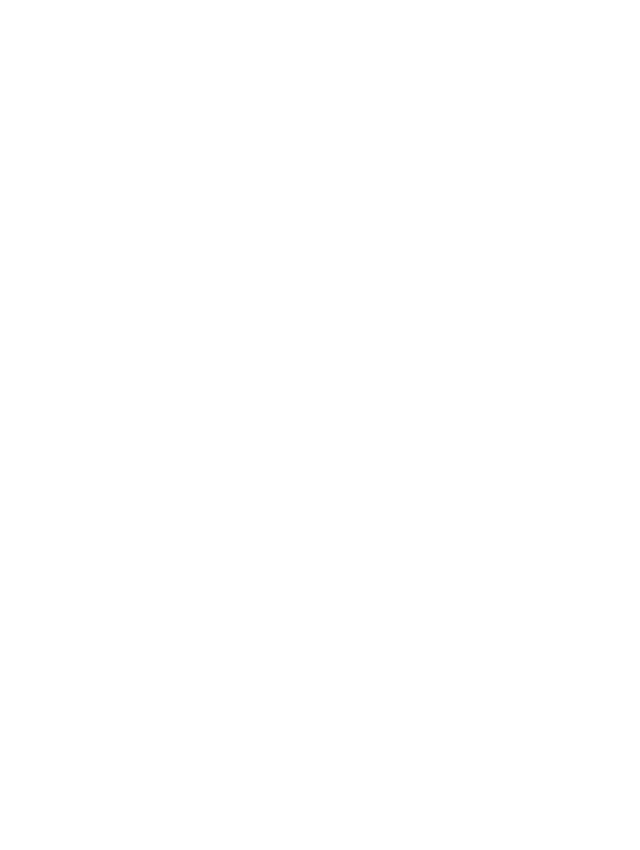
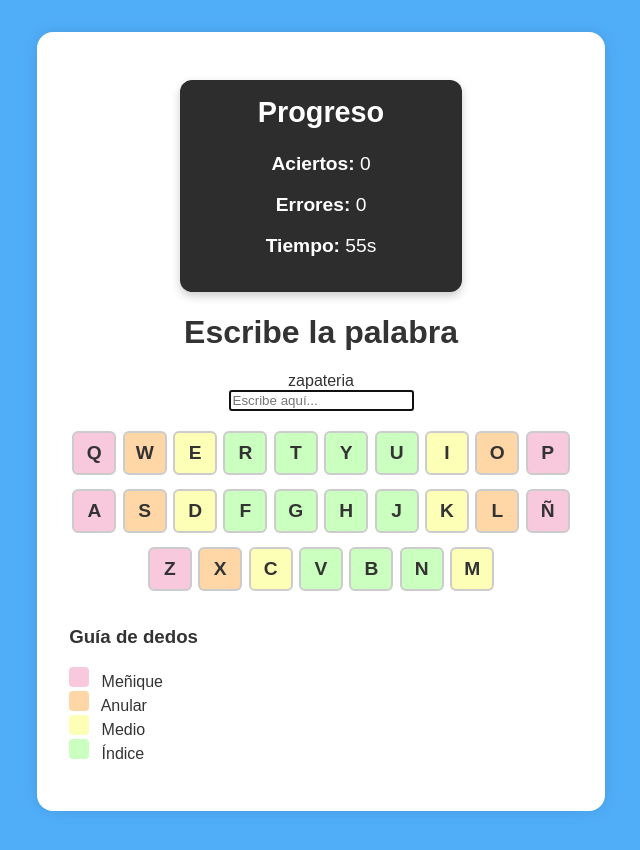
Before and after one commit to majoportillo/ProyectoEmprendedores, a plain HTML site: page MecanografiaJuegos/mecanografiajuego2/juegomeca2.html in a window 1280 px wide. Shown: the whole page, without its empty margins (319-959 px from the left). Before the commit the page ends 800 px from the top, so only its background shows below. Drawn offline with Linux system fonts and the light colour scheme.

Commit message:
Mecanografia juego 2 y html contactarnos y about us

```diff
--- a/MecanografiaJuegos/mecanografiajuego2/juegomeca2.html
+++ b/MecanografiaJuegos/mecanografiajuego2/juegomeca2.html
@@ -0,0 +1,70 @@
+<!DOCTYPE html>
+<html lang="es">
+<head>
+  <meta charset="UTF-8" />
+  <meta name="viewport" content="width=device-width, initial-scale=1" />
+  <title>Juego de Mecanografía - Nivel Avanzado</title>
+  <link rel="stylesheet" href="meca2Style.css" />
+  <script src="meca2.js" defer></script>
+</head>
+<body>
+  <div class="container">
+    <div class="scoreboard">
+      <h2>Progreso</h2>
+      <p><strong>Aciertos:</strong> <span id="score">0</span></p>
+      <p><strong>Errores:</strong> <span id="mistakes">0</span></p>
+      <p><strong>Tiempo:</strong> <span id="timer">10</span>s</p>
+    </div>
+
+    <h1>Escribe la palabra</h1>
+    <div id="word-display" class="word-display">palabra</div>
+    <input type="text" id="input-box" autocomplete="off" placeholder="Escribe aquí..." />
+
+    <div class="keyboard">
+      <div class="row">
+        <div class="key pinky" data-key="Q">Q</div>
+        <div class="key ring" data-key="W">W</div>
+        <div class="key middle" data-key="E">E</div>
+        <div class="key index" data-key="R">R</div>
+        <div class="key index" data-key="T">T</div>
+        <div class="key index" data-key="Y">Y</div>
+        <div class="key index" data-key="U">U</div>
+        <div class="key middle" data-key="I">I</div>
+        <div class="key ring" data-key="O">O</div>
+        <div class="key pinky" data-key="P">P</div>
+      </div>
+      <div class="row">
+        <div class="key pinky" data-key="A">A</div>
+        <div class="key ring" data-key="S">S</div>
+        <div class="key middle" data-key="D">D</div>
+        <div class="key index" data-key="F">F</div>
+        <div class="key index" data-key="G">G</div>
+        <div class="key index" data-key="H">H</div>
+        <div class="key index" data-key="J">J</div>
+        <div class="key middle" data-key="K">K</div>
+        <div class="key ring" data-key="L">L</div>
+        <div class="key pinky" data-key="Ñ">Ñ</div>
+      </div>
+      <div class="row">
+        <div class="key pinky" data-key="Z">Z</div>
+        <div class="key ring" data-key="X">X</div>
+        <div class="key middle" data-key="C">C</div>
+        <div class="key index" data-key="V">V</div>
+        <div class="key index" data-key="B">B</div>
+        <div class="key index" data-key="N">N</div>
+        <div class="key middle" data-key="M">M</div>
+      </div>
+    </div>
+
+    <div class="guide">
+      <h3>Guía de dedos</h3>
+      <ul>
+        <li><span class="color-box pinky"></span> Meñique</li>
+        <li><span class="color-box ring"></span> Anular</li>
+        <li><span class="color-box middle"></span> Medio</li>
+        <li><span class="color-box index"></span> Índice</li>
+      </ul>
+    </div>
+  </div>
+</body>
+</html>
--- a/MecanografiaJuegos/mecanografiajuego2/meca2.js
+++ b/MecanografiaJuegos/mecanografiajuego2/meca2.js
@@ -0,0 +1,117 @@
+const wordDisplay = document.getElementById('word-display');
+const inputBox = document.getElementById('input-box');
+const scoreEl = document.getElementById('score');
+const mistakesEl = document.getElementById('mistakes');
+const timerEl = document.getElementById('timer');
+const keys = document.querySelectorAll('.key');
+const bonusMessage = document.getElementById('bonusMessage');
+
+const correctSound = new Audio('audio/correct.mp3');
+const wrongSound = new Audio('audio/wrong.mp3');
+const bonusSound = new Audio('audio/video-game-bonus.mp3');
+const loseSound = new Audio('audio/video-game-lose-sound.mp3');
+const milestoneSound = new Audio('audio/video-game-score.mp3'); // El sonido de victoria
+
+let currentWord = '';
+let score = 0;
+let mistakes = 0;
+let timeLeft = 60; // Temporizador en segundos
+let typingTimeout;
+
+// Lista de palabras en español
+const words = [
+  "elefante", "mecanografia", "pantalon", "zapato", "computadora", "programacion", "javascript",
+  "desarrollador", "teclado", "pantalla", "abecedario", "bicicleta", "perro", "gato", "escritorio",
+  "ventana", "ordenador", "dinosaurio", "pelicula", "musica", "zapateria"
+];
+
+function generateRandomWord() {
+  return words[Math.floor(Math.random() * words.length)];
+}
+
+function updateScoreboard() {
+  scoreEl.textContent = score;
+  mistakesEl.textContent = mistakes;
+}
+
+function startNewWord() {
+  currentWord = generateRandomWord(); // Genera una palabra aleatoria
+  wordDisplay.textContent = currentWord;
+  inputBox.value = ''; // Limpia el campo de entrada
+  inputBox.focus();
+}
+
+function resetGame() {
+  score = 0;
+  mistakes = 0;
+  timeLeft = 60;
+  updateScoreboard();
+  startNewWord();
+  startTimer();
+}
+
+function startTimer() {
+  clearInterval(typingTimeout);
+  typingTimeout = setInterval(() => {
+    timeLeft--;
+    timerEl.textContent = timeLeft;
+    if (timeLeft <= 0) {
+      clearInterval(typingTimeout);
+      loseSound.play(); // Sonido al terminar el tiempo
+      alert("¡El tiempo se ha agotado!");
+      resetGame();
+    }
+  }, 1000);
+}
+
+function highlightKey(key, status) {
+  keys.forEach(k => {
+    if (k.dataset.key === key) {
+      k.classList.add(status);
+      setTimeout(() => k.classList.remove(status), 500);
+    }
+  });
+}
+
+// Función para detectar si la tecla presionada es correcta o incorrecta
+function checkKeyPress(e) {
+  const pressedKey = e.key.toLowerCase(); // Asegura que la letra sea en minúscula
+
+  // Verifica si la letra presionada es la correcta
+  if (pressedKey === currentWord[0]) {
+    correctSound.play();
+    currentWord = currentWord.slice(1); // Elimina la letra correcta
+    wordDisplay.textContent = currentWord;
+
+    if (currentWord === '') { // Cuando se termina la palabra
+      score++;
+      updateScoreboard();
+      inputBox.value = ''; // Limpia el campo de entrada
+      if (score % 10 === 0) {
+        bonusSound.play();
+      }
+      if (score === 50) {  // Sonido de victoria al llegar a 50 aciertos
+        milestoneSound.play();
+      }
+      if (score === 100) {
+        milestoneSound.play();
+        bonusMessage.textContent = "¡Sigue así!";
+      }
+      startNewWord();
+    }
+  } else {
+    if (currentWord.length > 0) { // Si la letra presionada no coincide
+      mistakes++;
+      updateScoreboard();
+      wrongSound.play();
+      highlightKey(pressedKey, 'wrong');
+    }
+  }
+}
+
+inputBox.addEventListener('input', checkKeyPress); // Detecta la tecla presionada
+
+document.addEventListener('keydown', checkKeyPress); // Detecta la tecla presionada
+
+// Inicializa el juego
+resetGame();
--- a/MecanografiaJuegos/mecanografiajuego2/meca2Style.css
+++ b/MecanografiaJuegos/mecanografiajuego2/meca2Style.css
@@ -0,0 +1,126 @@
+body {
+    font-family: 'Arial Rounded MT Bold', sans-serif;
+    background-color: #50aef8;
+    color: #333;
+    display: flex;
+    justify-content: center;
+    align-items: start;
+    min-height: 100vh;
+    padding: 2rem;
+    margin: 0;
+  }
+
+  .container {
+    text-align: center;
+    background: #fff;
+    padding: 2rem;
+    border-radius: 1rem;
+    box-shadow: 0 0 15px rgba(0, 0, 0, 0.1);
+  }
+
+  #key-display {
+    font-size: 5rem;
+    margin: 1rem 0;
+    font-weight: bold;
+    padding: 1rem;
+    border-radius: 1rem;
+    display: inline-block;
+  }
+
+  .keyboard {
+    margin-top: 1rem;
+  }
+
+  .row {
+    display: flex;
+    justify-content: center;
+    margin: 0.5rem 0;
+  }
+
+  .key {
+    width: 40px;
+    height: 40px;
+    margin: 0.2rem;
+    background: #eee;
+    border: 2px solid #ccc;
+    border-radius: 6px;
+    line-height: 40px;
+    font-weight: bold;
+    font-size: 1.2rem;
+    transition: 0.2s;
+  }
+
+  .key.correct {
+    background: #a6f0c6;
+    border-color: #ffff;
+  }
+
+  .key.wrong {
+    background: #f8b6b6;
+    border-color: #e74c3c;
+  }
+
+  /* Dedos */
+  .pinky { background: #f8c8dc; }
+  .ring { background: #ffd6a5; }
+  .middle { background: #fdffb6; }
+  .index { background: #caffbf; }
+
+  .finger-color.pinky { background: #f8c8dc; }
+  .finger-color.ring { background: #ffd6a5; }
+  .finger-color.middle { background: #fdffb6; }
+  .finger-color.index { background: #caffbf; }
+
+  .guide {
+    margin-top: 2rem;
+    text-align: left;
+  }
+
+  .guide ul {
+    list-style: none;
+    padding: 0;
+  }
+
+  .color-box {
+    display: inline-block;
+    width: 20px;
+    height: 20px;
+    margin-right: 0.5rem;
+    border-radius: 4px;
+  }
+
+  .scoreboard {
+    color: #fff;
+    text-align: center;
+    margin-bottom: 1rem;
+  }
+
+  .bonus-message {
+    font-size: 1.5rem;
+    color: #50aef8;
+    font-weight: bold;
+    margin-top: 0.5rem;
+  }
+
+  .scoreboard {
+    background-color: #2d2d2d;
+    color: #fff;
+    padding: 1rem;
+    border-radius: 12px;
+    margin: 1rem auto;
+    width: 250px;
+    font-size: 1.2rem;
+    box-shadow: 0 4px 10px rgba(0, 0, 0, 0.2);
+  }
+
+  .scoreboard h2 {
+    margin-top: 0;
+    color: #ffff;
+  }
+
+  .bonus-message {
+    margin-top: 10px;
+    font-weight: bold;
+    color: #50aef8;
+    font-size: 1.3rem;
+  }
```
Also changed, not shown: about.html (+39 -0 lines), contac.html (+47 -0 lines), index.html (+2 -1 lines), mecanografia.html (+5 -3 lines), style.css (+21 -0 lines).
